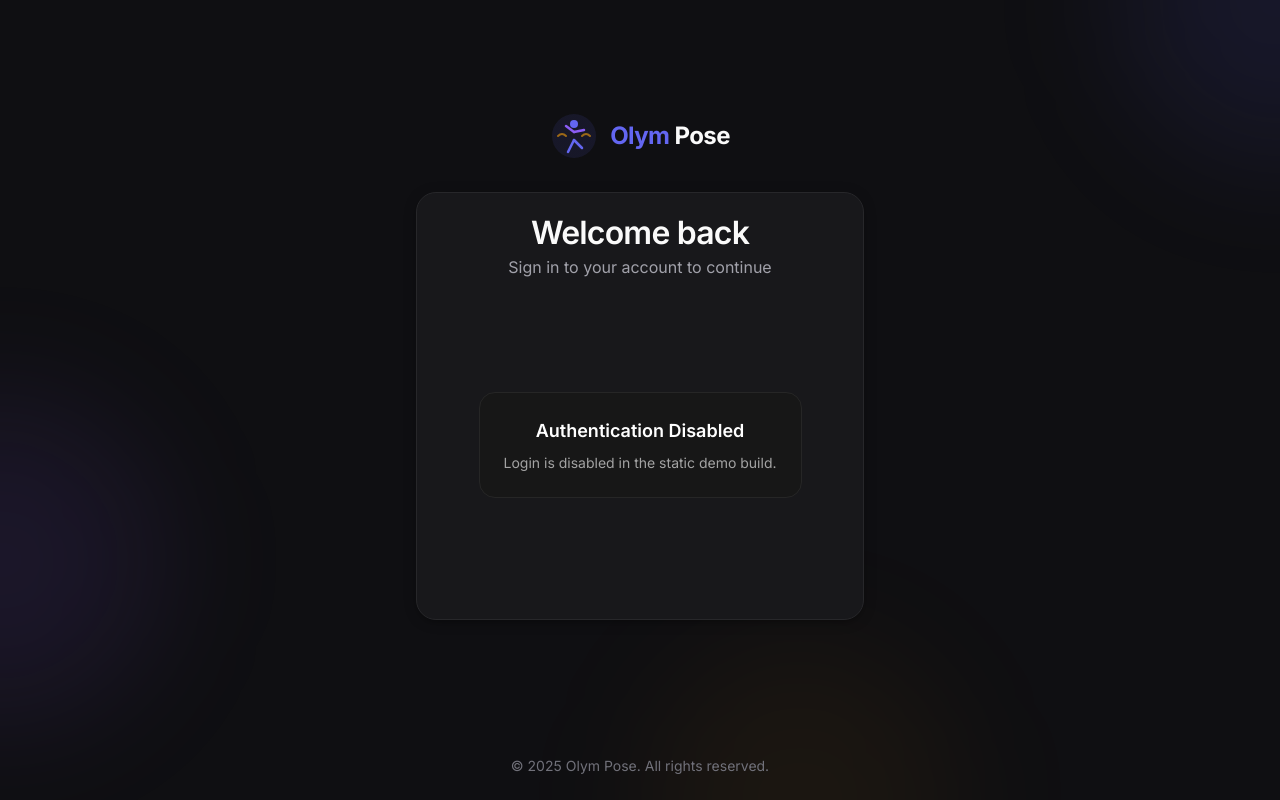
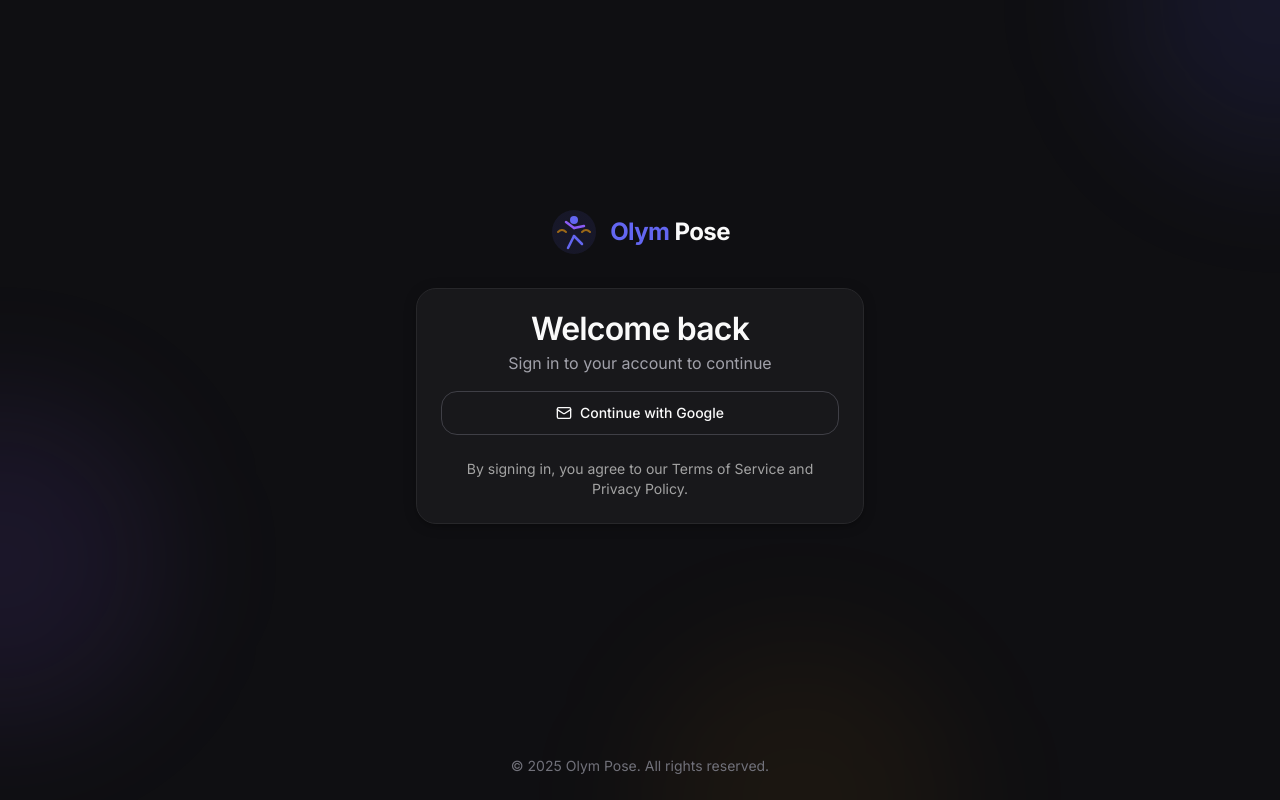
Before and after one commit to atharvkhisti/olym-pose-app, a Next.js app in the folder frontend/web/: page /login in a window 1280 px wide. Built offline with nearby package versions, Linux system fonts and the light colour scheme; no server answers.

Commit message:
Fix: Restore LoginForm with NextAuth Google OAuth

```diff
--- a/frontend/web/components/auth/LoginForm.tsx
+++ b/frontend/web/components/auth/LoginForm.tsx
@@ -1,13 +1,60 @@
+"use client";
+
+import { signIn } from "next-auth/react";
+import { useRouter } from "next/navigation";
+import { useState } from "react";
+import { Button } from "@/components/ui/button";
+import { Input } from "@/components/ui/input";
+import { Label } from "@/components/ui/label";
+import { Alert, AlertDescription } from "@/components/ui/alert";
+import { Loader2, Mail } from "lucide-react";
+
 export default function LoginForm() {
+  const router = useRouter();
+  const [isLoading, setIsLoading] = useState(false);
+  const [error, setError] = useState("");
+
+  const handleGoogleSignIn = async () => {
+    try {
+      setIsLoading(true);
+      setError("");
+      await signIn("google", { callbackUrl: "/dashboard" });
+    } catch (err) {
+      setError("Failed to sign in with Google. Please try again.");
+      setIsLoading(false);
+    }
+  };
+
   return (
-    <div className="flex min-h-[300px] items-center justify-center">
-      <div className="rounded-xl border border-neutral-800 bg-neutral-900 p-6 text-center">
-        <h2 className="text-lg font-semibold text-white">
-          Authentication Disabled
-        </h2>
-        <p className="mt-2 text-sm text-neutral-400">
-          Login is disabled in the static demo build.
-        </p>
+    <div className="space-y-6">
+      {error && (
+        <Alert variant="destructive">
+          <AlertDescription>{error}</AlertDescription>
+        </Alert>
+      )}
+
+      <Button
+        type="button"
+        onClick={handleGoogleSignIn}
+        disabled={isLoading}
+        className="w-full"
+        variant="outline"
+      >
+        {isLoading ? (
+          <>
+            <Loader2 className="mr-2 h-4 w-4 animate-spin" />
+            Signing in...
+          </>
+        ) : (
+          <>
+            <Mail className="mr-2 h-4 w-4" />
+            Continue with Google
+          </>
+        )}
+      </Button>
+
+      <div className="text-center text-sm text-neutral-400">
+        By signing in, you agree to our Terms of Service and Privacy Policy.
       </div>
     </div>
   );
```
